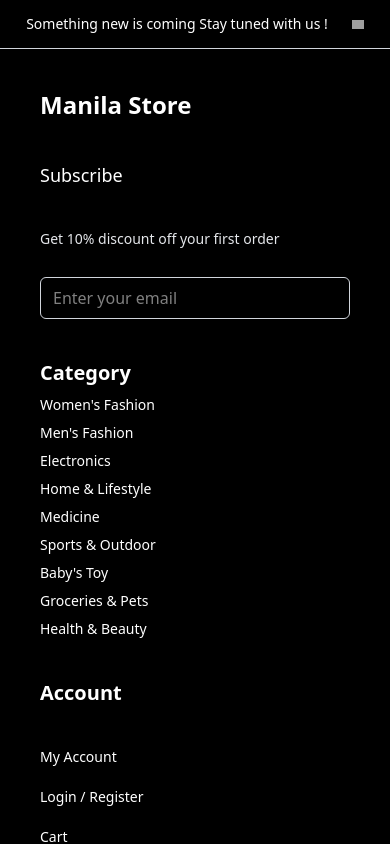
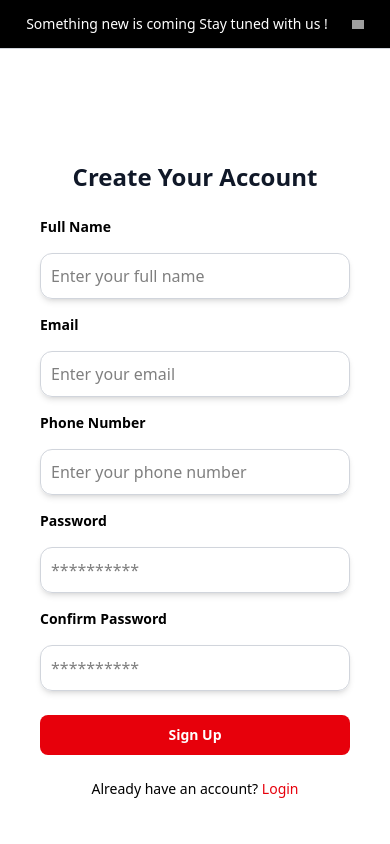
Before and after one commit to Prem-Poudel/our-ecommerce, a React (Vite) app in the folder Frontend/: page /signup in a window 390 px wide. Shown: the top 844 px of the page. Built offline with nearby package versions, Linux system fonts and the light colour scheme; grey boxes are pictures that could not be loaded.

Commit message:
signup page edited

```diff
--- a/Frontend/src/App.jsx
+++ b/Frontend/src/App.jsx
@@ -18,6 +18,7 @@ import Medicine from './components/ProductCategory/Medicine';
 import SportsOutdoor from './components/ProductCategory/SportsOutdoor';
 import Grocery from './components/ProductCategory/Grocery';
 import HealthBeauty from './components/ProductCategory/HealthBeauty';
+import SignUp from './components/Signup/SignUp';
 
 const App = () => {
   const homeRef = useRef(null);
@@ -28,7 +29,6 @@ const App = () => {
       <Header />
       <Navbar />
 
-      {/* Main content area that pushes footer down */}
       <div className="flex-grow">
         <Routes>
           <Route path='/' element={<Home ref={homeRef} />} />
@@ -43,12 +43,12 @@ const App = () => {
           <Route path='/healthandbeauty' element={<HealthBeauty />} />
           <Route path='/cart' element={<Cart />} />
           <Route path='/login' element={<Login />} />
+          <Route path='/signup' element={<SignUp />} />
           <Route path='/about' element={<About />} />
           <Route path='/contact' element={<Contact />} />
         </Routes>
       </div>
 
-      {/* Footer stays at bottom */}
       <Footer />
     </div>
   );
--- a/Frontend/src/components/Cart/Cart.jsx
+++ b/Frontend/src/components/Cart/Cart.jsx
@@ -3,27 +3,24 @@ import CartData from './CartData';
 
 const Cart = () => {
   const [cart, setCart] = useState([]);
-  const [loading, setLoading] = useState(true);  // To manage the loading state
+  const [loading, setLoading] = useState(true);
 
-  // Fetch cart data from the API
   const fetchCartdata = async () => {
     try {
       const response = await fetch('http://localhost:3000/carts');
       const data = await response.json();
       setCart(data);
-      setLoading(false); // Set loading to false once data is fetched
+      setLoading(false);
     } catch (error) {
       console.error("Error fetching cart data:", error);
-      setLoading(false); // Set loading to false even if there's an error
+      setLoading(false);
     }
   };
 
-  // Use useEffect to fetch data when the component is mounted
   useEffect(() => {
     fetchCartdata();
   }, []);
 
-  // Calculate the subtotal price for all items in the cart
   const calculateSubtotal = () => {
     return cart.reduce((acc, item) => acc + item.price * item.quantity, 0);
   };
@@ -32,15 +29,13 @@ const Cart = () => {
     const updatedCart = cart.map(item =>
       item.id === id ? { ...item, quantity: newQuantity } : item
     );
-    setCart(updatedCart); // Update cart after quantity change
+    setCart(updatedCart);
   };
 
-  // Calculate the subtotal, shipping, and total
   const subtotal = calculateSubtotal();
-  const shipping = 0; // Assuming shipping is free
-  const total = subtotal + shipping; // Add shipping or other charges if needed
+  const shipping = 0;
+  const total = subtotal + shipping;
 
-  // If loading, display loading message
   if (loading) {
     return <div className="flex justify-center pt-20">Loading cart...</div>;
   }
--- a/Frontend/src/components/Cart/CartData.jsx
+++ b/Frontend/src/components/Cart/CartData.jsx
@@ -60,9 +60,9 @@ const CartData = (props) => {
 
       {/* Quantity Control */}
       <div className='flex items-center gap-2'>
-        <button className="px-2 py-1 bg-gray-200 rounded" onClick={() => updateQuantity(quantity - 1)}>-</button>
-        <span className='text-sm'>{quantity}</span>
-        <button className="px-2 py-1 bg-gray-200 rounded" onClick={() => updateQuantity(quantity + 1)}>+</button>
+        <button className="text-xl bg-gray-200 px-5" onClick={() => updateQuantity(quantity - 1)}>-</button>
+        <span className='text-lg'>{quantity}</span>
+        <button className="text-xl bg-gray-200 px-5" onClick={() => updateQuantity(quantity + 1)}>+</button>
       </div>
 
       {/* Subtotal */}
--- /dev/null
+++ b/Frontend/src/components/Signup/SignUp.jsx
@@ -0,0 +1,130 @@
+import React, { useState } from 'react';
+import { NavLink } from 'react-router-dom';
+import { toast } from 'react-hot-toast';
+
+const SignUp = () => {
+  const [name, setName] = useState("");
+  const [email, setEmail] = useState("");
+  const [phone, setPhone] = useState("");
+  const [password, setPassword] = useState("");
+  const [confirmPassword, setConfirmPassword] = useState("");
+
+  const handleSubmit = async (e) => {
+    e.preventDefault();
+
+    if (password !== confirmPassword) {
+      toast.error("Passwords do not match.");
+      return;
+    }
+
+    try {
+      const response = await fetch("http://localhost:3000/api/users/register", {
+        method: "POST",
+        headers: {
+          "Content-Type": "application/json",
+        },
+        body: JSON.stringify({ name, email, phone, password }),
+      });
+
+      const data = await response.json();
+
+      if (!response.ok) {
+        toast.error(data.message || "Signup failed. Please try again.");
+        return;
+      }
+
+      toast.success("Account created successfully!");
+      window.location.href = "/login";
+    } catch (error) {
+      console.error("Error during signup:", error);
+      toast.error("An error occurred. Please try again later.");
+    }
+  };
+
+  return (
+    <div className="flex justify-center items-center mt-20 px-4 sm:px-8 pb-36">
+      <div className="max-w-7xl w-full grid grid-cols-1 md:grid-cols-2 gap-10 bg-white overflow-hidden">
+        <div className="hidden md:block">
+          <img
+            src="https://img.freepik.com/free-photo/funny-3d-illustration-cartoon-teenage-girl_183364-80399.jpg"
+            alt="Sign Up"
+            className="w-full h-full object-cover"
+          />
+        </div>
+
+        <div className="flex flex-col justify-center px-6 sm:px-32 py-8 w-full">
+          <h2 className="text-center text-2xl sm:text-3xl font-extrabold text-gray-900 mb-6">
+            Create Your Account
+          </h2>
+
+          <form className="space-y-6" onSubmit={handleSubmit}>
+            <div className="flex flex-col gap-4">
+              <label className="text-sm font-semibold">Full Name</label>
+              <input
+                type="text"
+                required
+                className="border border-gray-300 p-2.5 rounded-xl w-full shadow-md"
+                placeholder="Enter your full name"
+                value={name}
+                onChange={(e) => setName(e.target.value)}
+              />
+
+              <label className="text-sm font-semibold">Email</label>
+              <input
+                type="email"
+                required
+                className="border border-gray-300 p-2.5 rounded-xl w-full shadow-md"
+                placeholder="Enter your email"
+                value={email}
+                onChange={(e) => setEmail(e.target.value)}
+              />
+
+              <label className="text-sm font-semibold">Phone Number</label>
+              <input
+                type="tel"
+                required
+                className="border border-gray-300 p-2.5 rounded-xl w-full shadow-md"
+                placeholder="Enter your phone number"
+                value={phone}
+                onChange={(e) => setPhone(e.target.value)}
+              />
+
+              <label className="text-sm font-semibold">Password</label>
+              <input
+                type="password"
+                required
+                className="border border-gray-300 p-2.5 rounded-xl w-full shadow-md"
+                placeholder="**********"
+                value={password}
+                onChange={(e) => setPassword(e.target.value)}
+              />
+
+              <label className="text-sm font-semibold">Confirm Password</label>
+              <input
+                type="password"
+                required
+                className="border border-gray-300 p-2.5 rounded-xl w-full shadow-md"
+                placeholder="**********"
+                value={confirmPassword}
+                onChange={(e) => setConfirmPassword(e.target.value)}
+              />
+            </div>
+
+            <button
+              type="submit"
+              className="w-full py-2.5 text-white bg-red-600 hover:bg-red-800 transition duration-200 rounded-lg text-sm font-bold"
+            >
+              Sign Up
+            </button>
+
+            <div className="text-center text-sm">
+              Already have an account? <NavLink to="/login" className="text-red-600 hover:underline">Login</NavLink>
+            </div>
+          </form>
+        </div>
+      </div>
+    </div>
+  );
+};
+
+export default SignUp;
```
